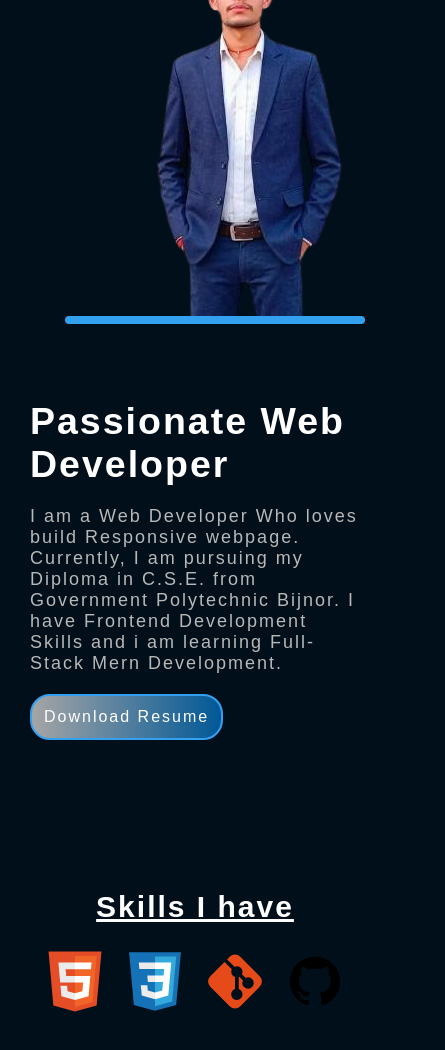
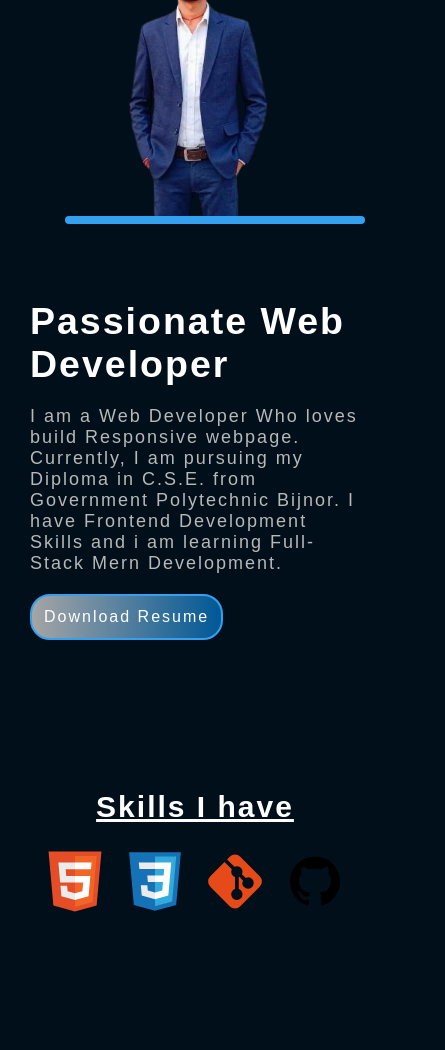
Before and after one commit to AayushCoder08/Portfolio, a plain HTML site: page index.html in a window 390 px wide. Shown: the part 726-1776 px from the top of the page, 445 px wide, since content can reach past the window. Drawn offline with Linux system fonts and the light colour scheme.

Commit message:
Fixed Problem

```diff
--- a/style.css
+++ b/style.css
@@ -326,6 +326,15 @@
         width: 300px;
     }
 
+    .hero_img img{
+        height: 300px;
+        width: 300px;
+    }
+
+    .about{
+        margin-top: 100px;
+    }
+
     .about-img{
         display: none;
     }
```
